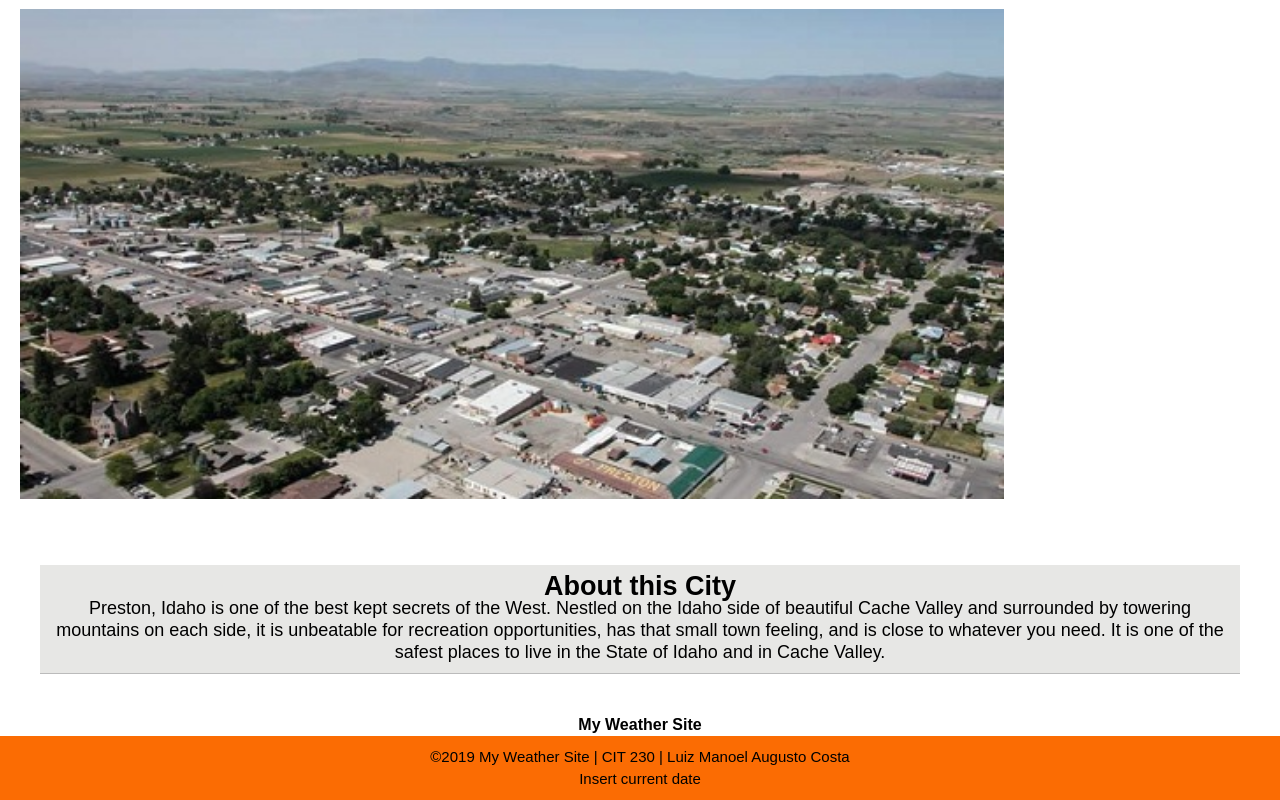
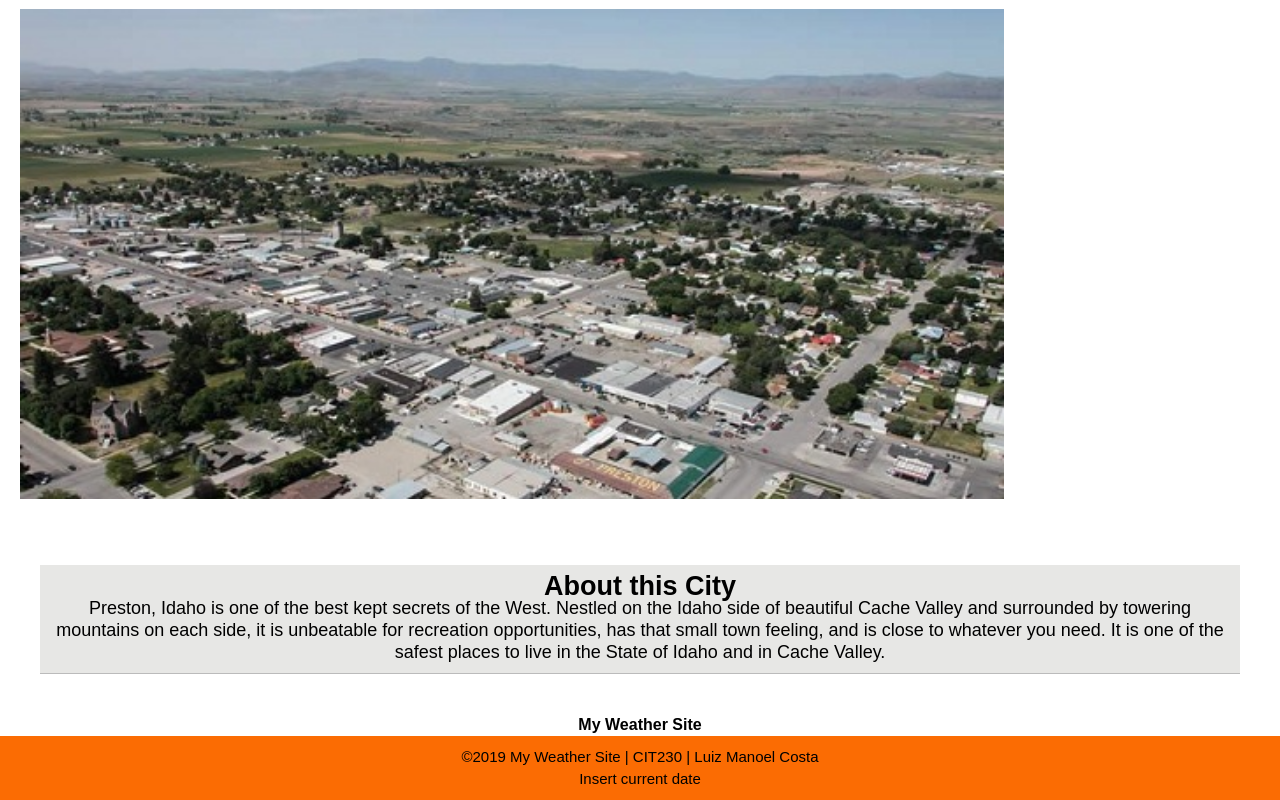
Before and after one commit to manusud2/manusud2.github.io, a plain HTML site: page assignments/lesson-4/preston-4.html in a window 1280 px wide. Shown: the part 417-1217 px from the top of the page. Drawn offline with Linux system fonts and the light colour scheme.

Commit message:
Update Final

```diff
--- a/assignments/lesson-4/preston-4.html
+++ b/assignments/lesson-4/preston-4.html
@@ -52,7 +52,7 @@
     </main>
 
     <footer>
-      <p>&copy;2019 My Weather Site | CIT 230 | Luiz Manoel Augusto Costa<p>
+      <p>&copy;2019 My Weather Site | CIT230 | Luiz Manoel Costa<p>
       <p>Insert current date</p>
     </footer>
   </body>
```
